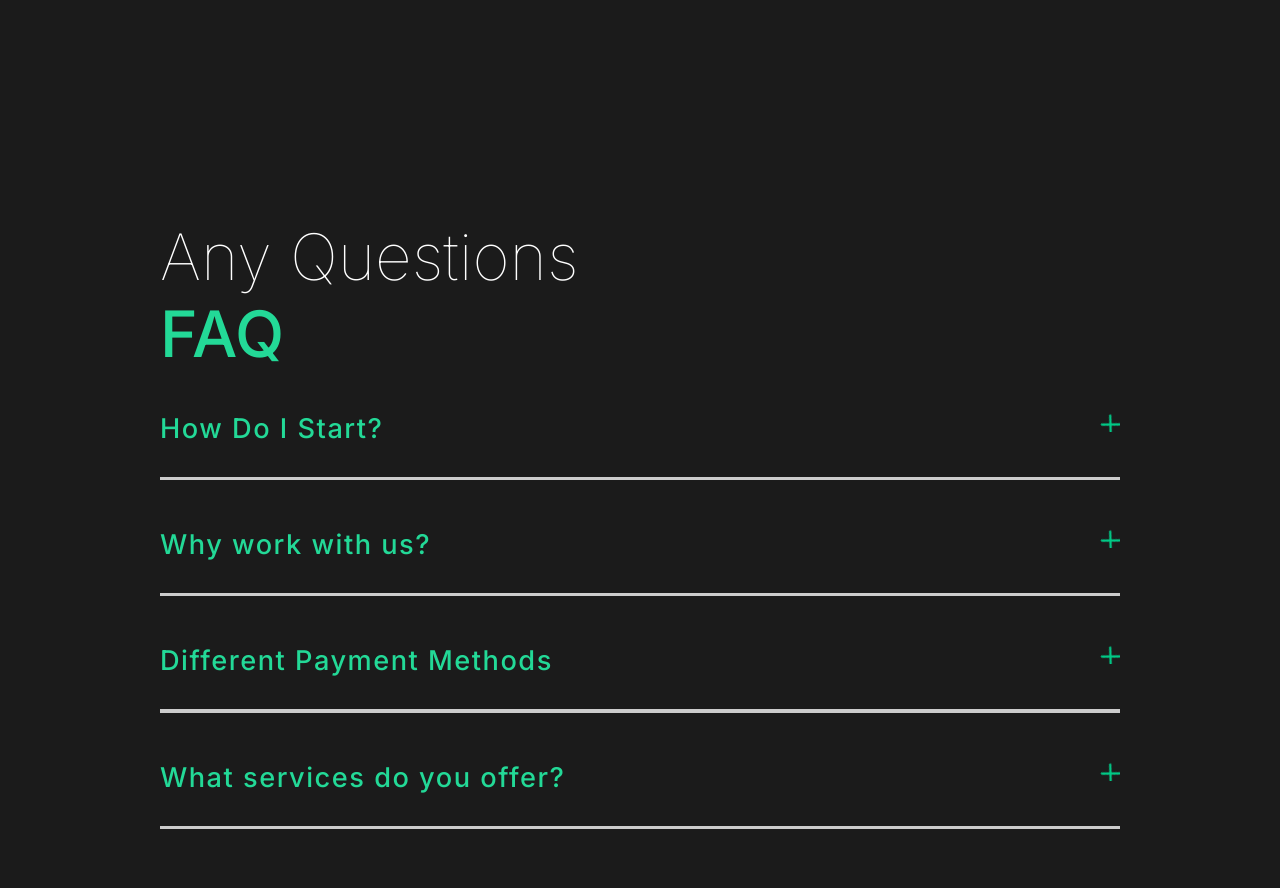
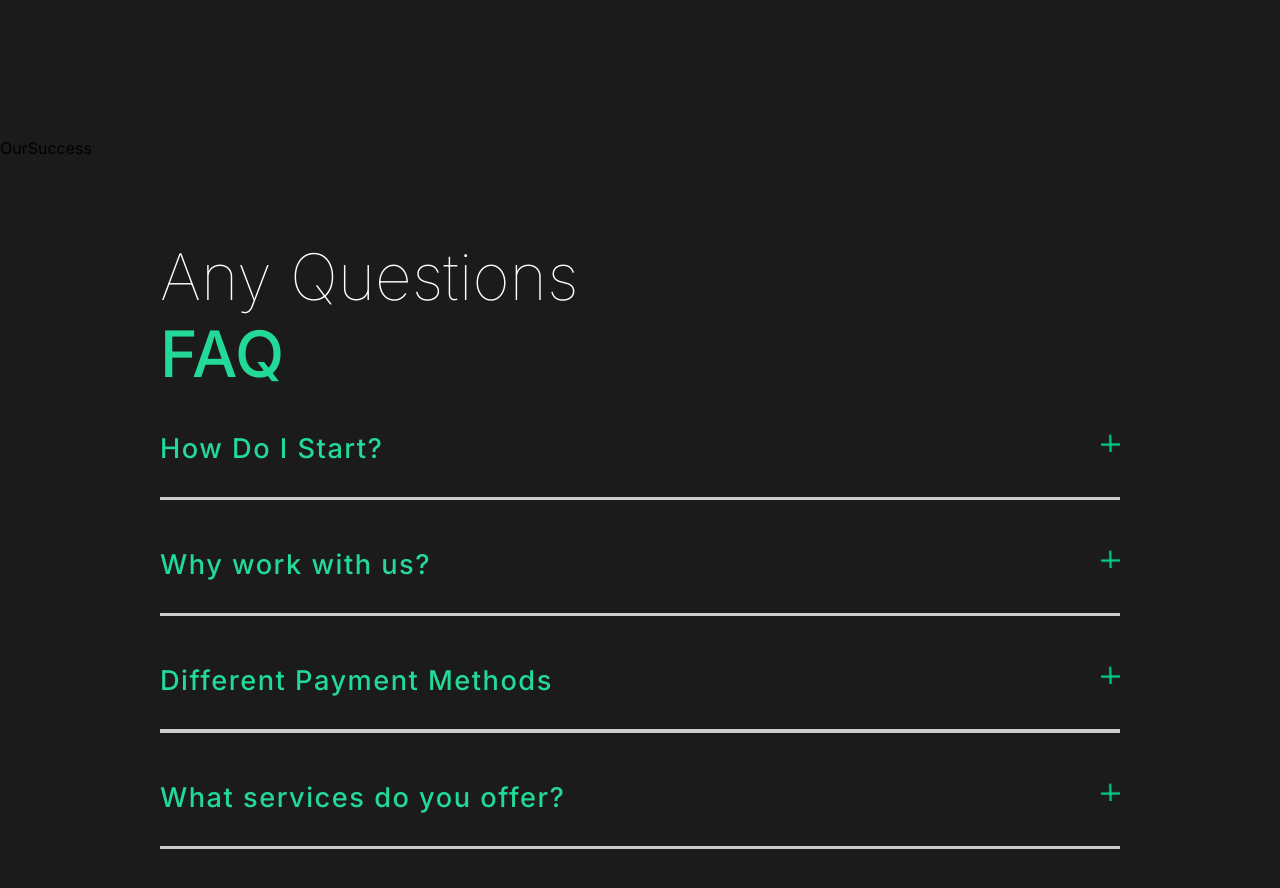
Before and after one commit to sujoyduttajad/Capture-Portfolio, a React (Create React App) app: page / in a window 1280 px wide. Shown: the part 2460-3348 px from the top of the page. Built offline with nearby package versions, Linux system fonts and the light colour scheme.

Commit message:
Update AboutUs.js

```diff
--- a/src/pages/AboutUs.js
+++ b/src/pages/AboutUs.js
@@ -6,6 +6,7 @@ import ServicesSection from "../components/ServicesSection";
 import { motion } from "framer-motion";
 import { pageAnimation } from "../animation";
 import ScrollTop from "../components/ScrollTop";
+import OurSuccess from "../components/OurSuccess";
 
 const AboutUs = () => {
   return (
@@ -18,6 +19,7 @@ const AboutUs = () => {
       <ScrollTop />
       <AboutSection />
       <ServicesSection />
+      <OurSuccess />
       <FaqSection />
     </motion.div>
   );
```
